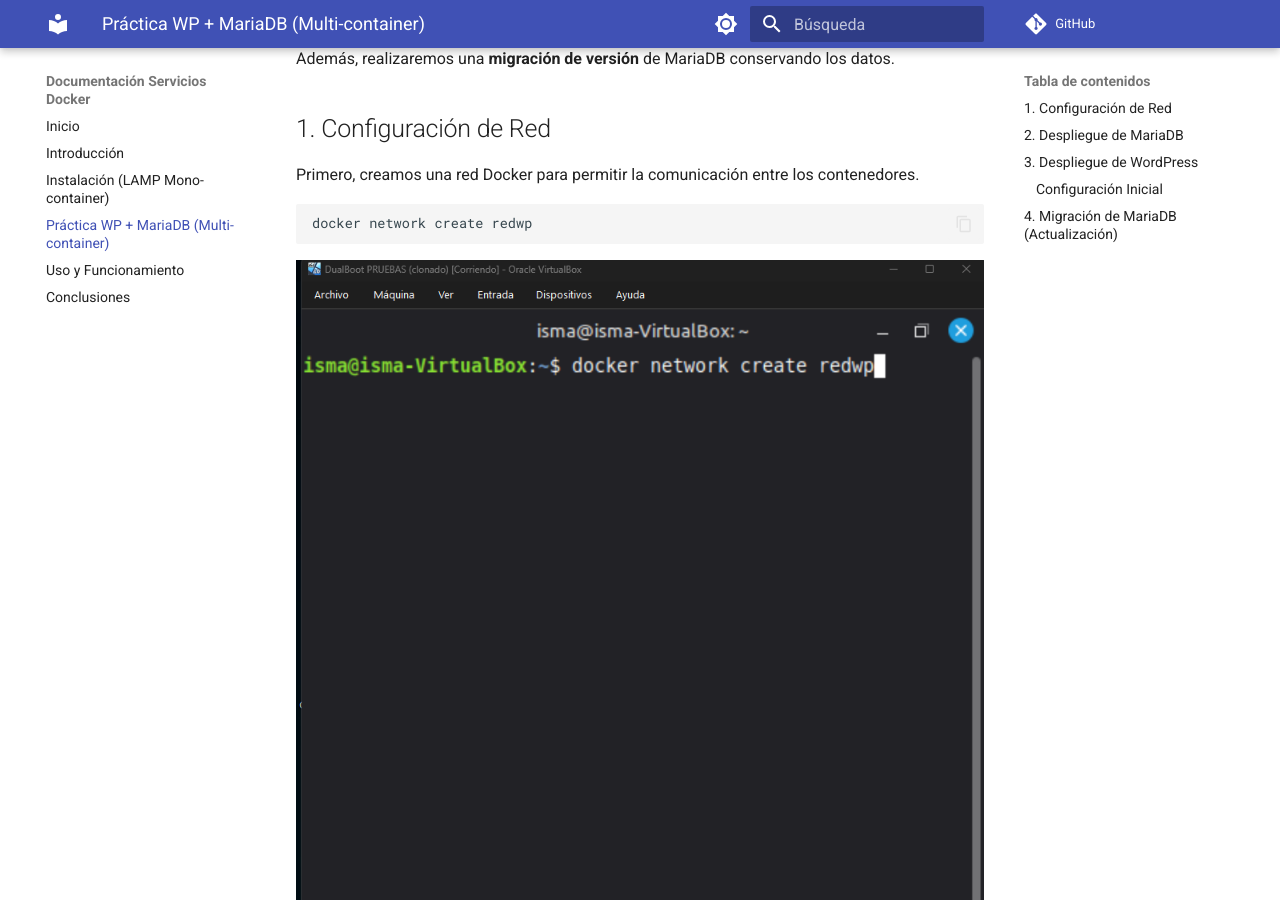
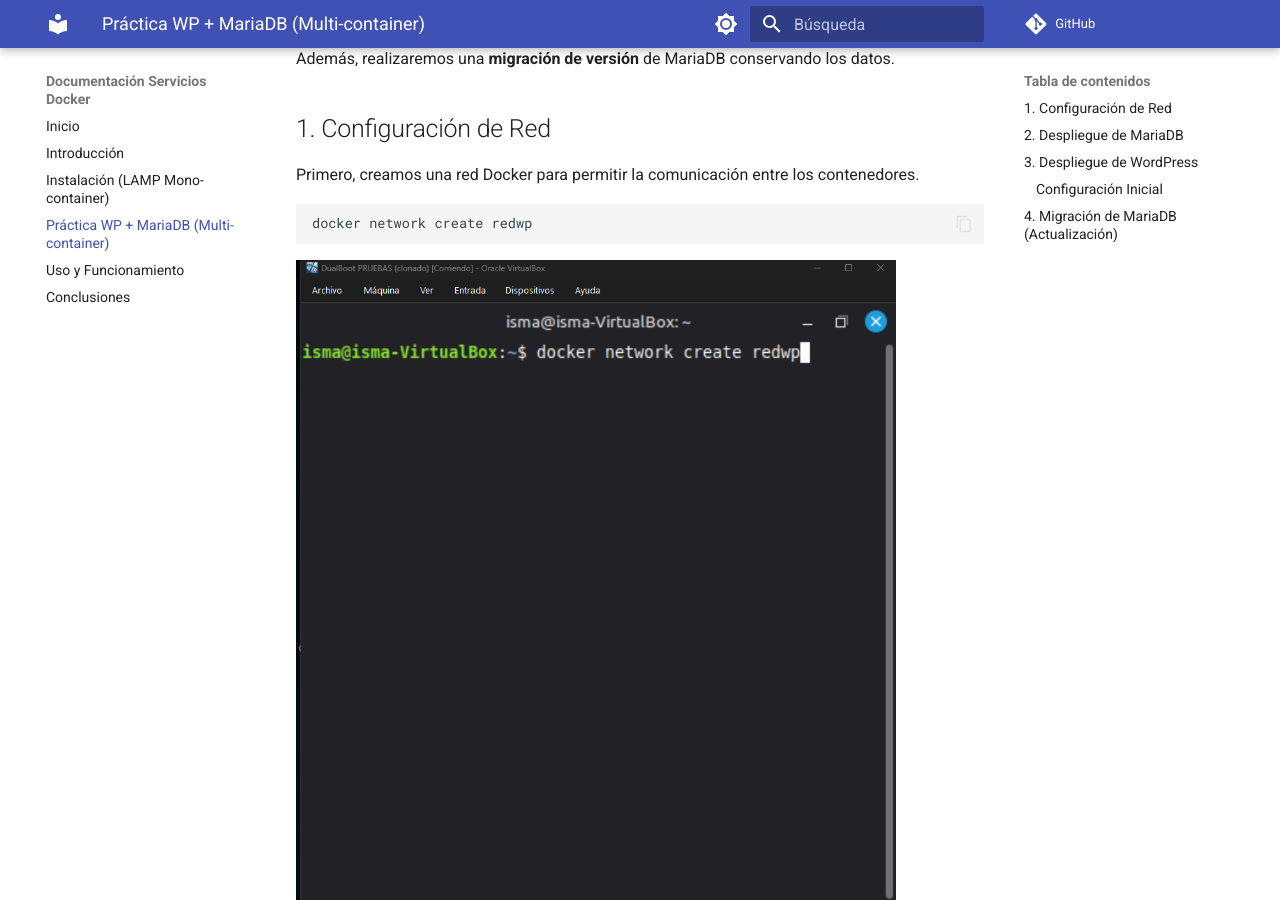
Before and after one commit to Isuth86/documentacion-docker, an MkDocs documentation site: the page built from docs/wordpress_mariadb.md, in a window 1280 px wide and 900 px high, scrolled down 318 px. Built offline with MkDocs 1.6.1 and Material for MkDocs 9.7.7, drawn with Linux system fonts in a browser that asks for light colours; comment, search, counter and statistics services are not loaded.

Commit message:
Hemos ajustado el tamaño de las imágenes para que se vea mejor

````diff
--- a/docs/wordpress_mariadb.md
+++ b/docs/wordpress_mariadb.md
@@ -15,14 +15,14 @@
 docker network create redwp
 ```
 
-![Creación de red](assets/docker wordpressmariadb.png)
+![Creación de red](assets/docker wordpressmariadb.png){: style="width: 100%; max-width: 600px;"}
 
 Para verificar que se ha creado correctamente:
 ```bash
 docker network ls
 ```
 
-![Listado de redes](assets/docker wordpressmariadb1.png)
+![Listado de redes](assets/docker wordpressmariadb1.png){: style="width: 100%; max-width: 600px;"}
 
 ## 2. Despliegue de MariaDB
 
@@ -39,8 +39,8 @@
   -d mariadb:10.6
 ```
 
-![Ejecución MariaDB](assets/docker wordpressmariadb2.png)
-![Verificación MariaDB](assets/docker wordpressmariadb3.png)
+![Ejecución MariaDB](assets/docker wordpressmariadb2.png){: style="width: 100%; max-width: 600px;"}
+![Verificación MariaDB](assets/docker wordpressmariadb3.png){: style="width: 100%; max-width: 600px;"}
 
 Variables de entorno utilizadas:
 *   `MARIADB_ROOT_PASSWORD`: Contraseña del usuario root.
@@ -56,19 +56,19 @@
 docker run --name nuestrowp --network redwp -p 8080:80 -d wordpress
 ```
 
-![Ejecución WordPress](assets/docker wordpressmariadb4.png)
-![Descarga y ejecución](assets/docker wordpressmariadb5.png)
+![Ejecución WordPress](assets/docker wordpressmariadb4.png){: style="width: 100%; max-width: 600px;"}
+![Descarga y ejecución](assets/docker wordpressmariadb5.png){: style="width: 100%; max-width: 600px;"}
 
 ### Configuración Inicial
 
 1.  Accede a `http://localhost:8080`.
 2.  Selecciona el idioma (Español).
 
-![Selección de idioma](assets/docker wordpressmariadb6.png)
+![Selección de idioma](assets/docker wordpressmariadb6.png){: style="width: 100%; max-width: 500px;"}
 
 3.  Configura la conexión a la base de datos:
 
-![Configuración BDD](assets/docker wordpressmariadb7.png)
+![Configuración BDD](assets/docker wordpressmariadb7.png){: style="width: 100%; max-width: 500px;"}
 
 | Campo | Valor |
 | :--- | :--- |
@@ -77,12 +77,12 @@
 | **Contraseña** | `cefirepass` |
 | **Servidor de la base de datos** | `nuestromariadb` (Nombre del contenedor) |
 
-![Formulario BDD relleno](assets/docker wordpressmariadb8.png)
+![Formulario BDD relleno](assets/docker wordpressmariadb8.png){: style="width: 100%; max-width: 500px;"}
 
 4.  Finaliza la instalación creando el usuario administrador de WordPress.
 
-![Instalación exitosa](assets/docker wordpressmariadb9.png)
-![Escritorio WP](assets/docker wordpressmariadb10.png)
+![Instalación exitosa](assets/docker wordpressmariadb9.png){: style="width: 100%; max-width: 600px;"}
+![Escritorio WP](assets/docker wordpressmariadb10.png){: style="width: 100%; max-width: 600px;"}
 
 ## 4. Migración de MariaDB (Actualización)
 
@@ -95,7 +95,7 @@
     ```
     *Nota: Los datos persisten en `/home/sergi/mariadbdata` (en el host).*
 
-    ![Parada y borrado de contenedor](assets/docker wordpressmariadb11.png)
+    ![Parada y borrado de contenedor](assets/docker wordpressmariadb11.png){: style="width: 100%; max-width: 600px;"}
 
 2.  **Crear el nuevo contenedor** (versión 10.7) mapeando el mismo volumen:
     ```bash
@@ -109,11 +109,11 @@
       -d mariadb:10.7
     ```
 
-    ![Nueva versión MariaDB](assets/docker wordpressmariadb12.png)
+    ![Nueva versión MariaDB](assets/docker wordpressmariadb12.png){: style="width: 100%; max-width: 600px;"}
 
 3.  **Verificación**:
     Al acceder de nuevo a `http://localhost:8080`, el sitio debe funcionar correctamente, indicando que la base de datos se ha conservado y migrado con éxito.
 
-    ![Funcionamiento correcto 1](assets/docker wordpressmariadb13.png)
-    ![Funcionamiento correcto 2](assets/docker wordpressmariadb14.png)
-    ![Funcionamiento correcto 3](assets/docker wordpressmariadb15.png)
+    ![Funcionamiento correcto 1](assets/docker wordpressmariadb13.png){: style="width: 100%; max-width: 600px;"}
+    ![Funcionamiento correcto 2](assets/docker wordpressmariadb14.png){: style="width: 100%; max-width: 600px;"}
+    ![Funcionamiento correcto 3](assets/docker wordpressmariadb15.png){: style="width: 100%; max-width: 600px;"}
````
Also changed, not shown: docs/instalacion.md (+7 -7 lines), docs/uso.md (+2 -2 lines).
